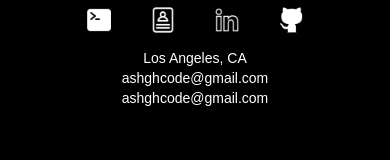
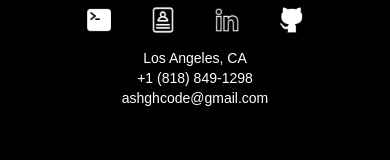
Before and after one commit to ashgharibyan/ashgharibyan-portfolio, a React (Vite) app in the folder frontend/: page / in a window 390 px wide. Shown: the part 3568-3728 px from the top of the page. Built offline with nearby package versions, Linux system fonts and the light colour scheme; a web font is replaced by a local one.

Commit message:
phone fix

```diff
--- a/frontend/src/full/sections/FullFooter.jsx
+++ b/frontend/src/full/sections/FullFooter.jsx
@@ -38,9 +38,7 @@ const FullFooter = () => {
                 <div className="text-center">
                     <p>Los Angeles, CA</p>
                     <div>
-                        <a href="mailto:ashghcode@gmail.com">
-                            ashghcode@gmail.com
-                        </a>
+                        <a href="tel:+18188491298">+1 (818) 849-1298</a>
                     </div>
                     <div>
                         <a href="mailto:ashghcode@gmail.com">
```
